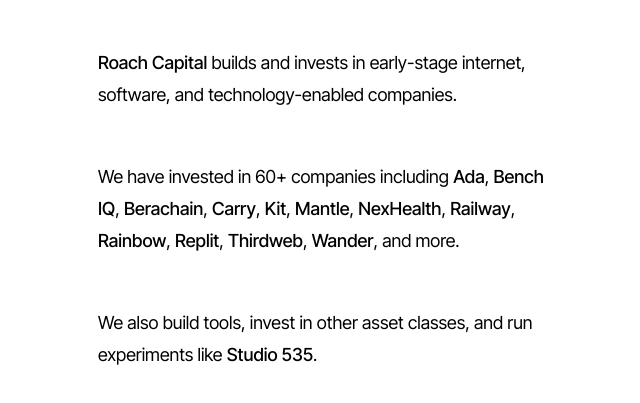
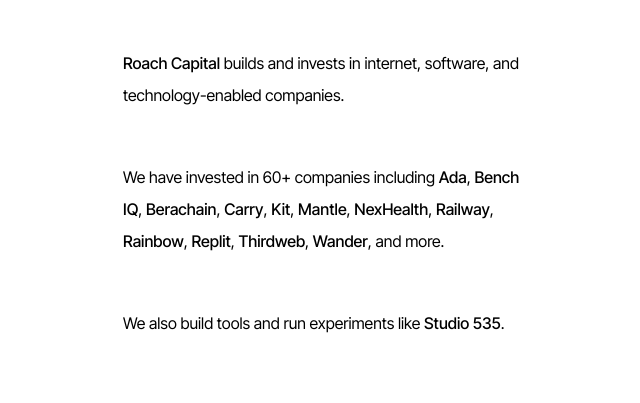
Before and after one commit to fananta/fananta.github.io, a plain HTML site: page index.html in a window 1280 px wide. Shown: the part 163-566 px from the top of the page, without its empty margins (317-957 px from the left). Drawn offline with Linux system fonts and the light colour scheme.

Commit message:
small change

```diff
--- a/index.html
+++ b/index.html
@@ -56,12 +56,12 @@
 			font-family: 'Inter Tight', sans-serif;
 			font-optical-sizing: auto;
 			font-weight: 400;
-			font-size: 18px;
+			font-size: 16px;
 			color: #000;
 
 			text-align: left;
 			line-height: 32px;
-			max-width: 450px;
+			max-width: 400px;
 			margin: auto;
 			margin-bottom: 250px;
 		}
@@ -92,9 +92,7 @@
 		<img src="roach-logo.png">
 	</div>
 
-	<!-- <div class="title">Roach Capital</div><br> -->
-
-	<div class="section-text"><a href="https://x.com/roachcap" target="_blank">Roach Capital</a> builds and invests in early-stage internet, software, and technology-enabled companies.</div>
+	<div class="section-text"><a href="https://x.com/roachcap" target="_blank">Roach Capital</a> builds and invests in internet, software, and technology-enabled companies.</div>
 
 	<div class="section-text">
 		We have invested in 60+ companies including
@@ -113,8 +111,7 @@
 	</div>
 
 	<div class="section-text">
-		We also build tools, invest in other asset classes, and run experiments like
-		<span><a href="https://twitter.com/535TORONTO" target="_blank">Studio 535</a></span>.
+		We also build tools and run experiments like <span><a href="https://twitter.com/535TORONTO" target="_blank">Studio 535</a></span>.
 	</div>
 
 </body>
```
